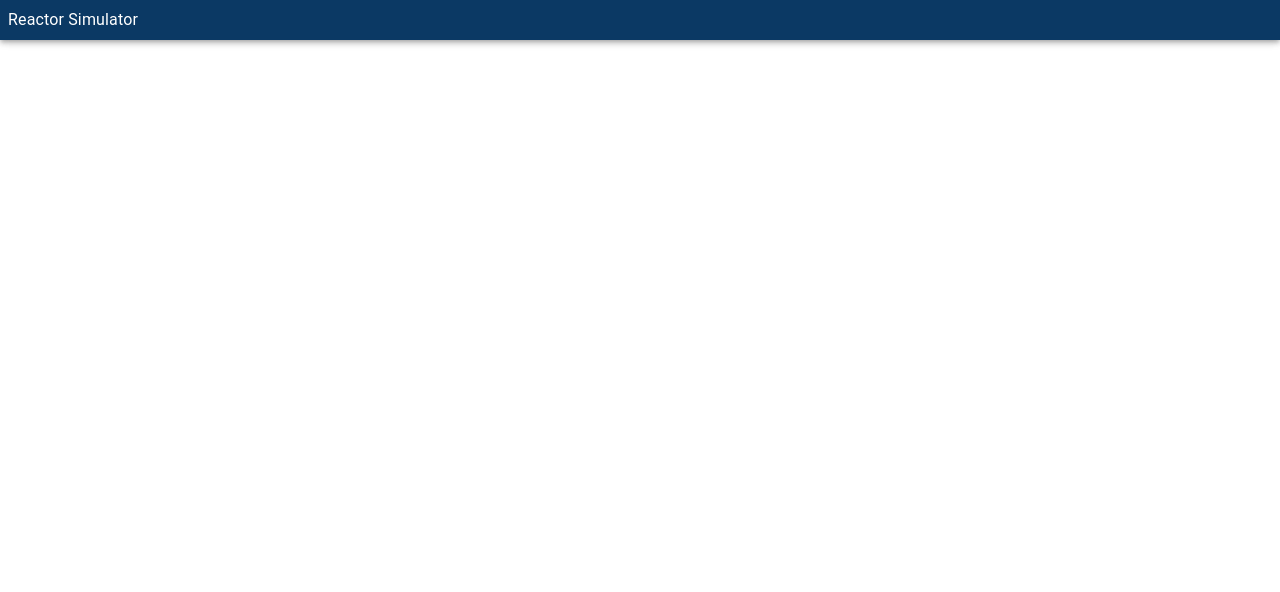
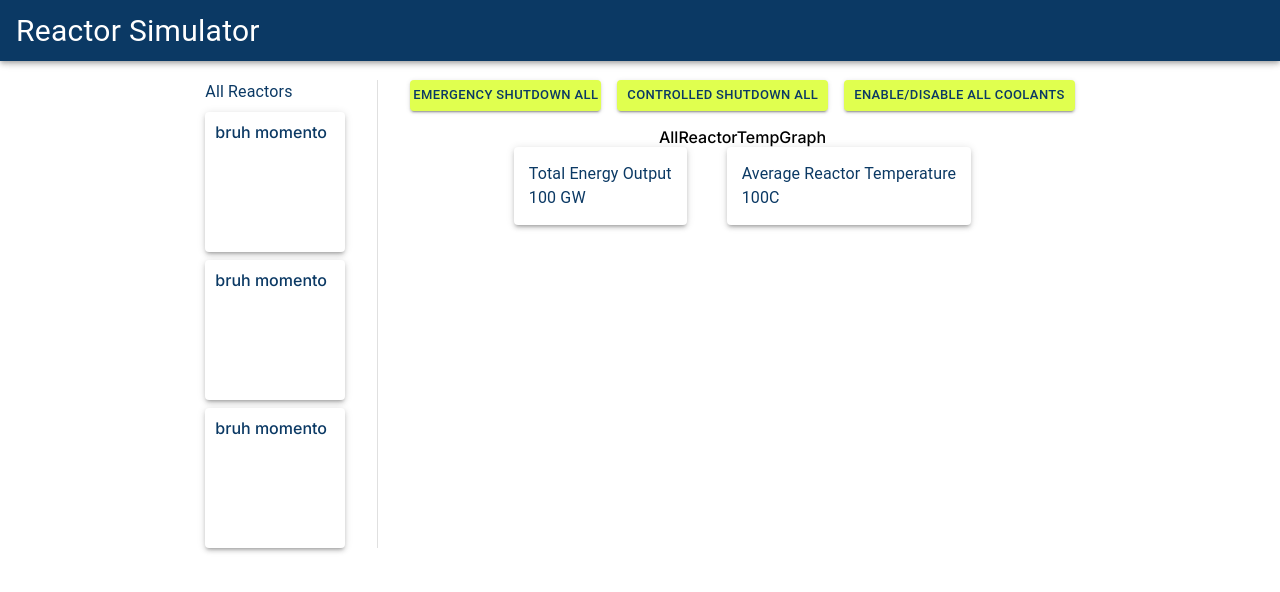
Before and after one commit to AsianTroglodyte/CPTR_456_Project_3, a React (Vite) app: page / in a window 1280 px wide. Shown: the top 592 px of the page. Built offline with nearby package versions, Linux system fonts and the light colour scheme.

Commit message:
The main dashboard's basic structure and styling is complet. Some routing is in progress for the pages of the individual reactors

```diff
--- a/package.json
+++ b/package.json
@@ -14,7 +14,8 @@
     "@emotion/styled": "^11.11.0",
     "@mui/material": "^5.14.18",
     "react": "^18.2.0",
-    "react-dom": "^18.2.0"
+    "react-dom": "^18.2.0",
+    "react-router-dom": "^5.3.4"
   },
   "devDependencies": {
     "@types/react": "^18.2.37",
--- a/src/App.jsx
+++ b/src/App.jsx
@@ -2,16 +2,28 @@ import { useState } from 'react'
 import reactLogo from './assets/react.svg'
 import viteLogo from '/vite.svg'
 import './App.css'
-import  BodyDesktop from './components/BodyDesktop'
 import AppBarDesktop from './components/AppBarDesktop'
-
+import MainDashboard from './components/MainDashboard'
+import IndividualReactor from './components/IndividualReactor'
+import {BrowserRouter as Router, Route, Switch} from "react-router-dom"
+// Please note that we will eventually create our own custom theme
+// for the time being we will be using largely inline css to style our pages
 function App() {
   const [count, setCount] = useState(0)
 
   return (
     <>
       <AppBarDesktop />
-      <BodyDesktop />
+      <Router>
+        <Switch>
+          <Route path="/">
+            <MainDashboard />
+          </Route>
+          <Route>
+            <IndividualReactor path="/IndividualReactor" />
+          </Route>
+        </Switch>
+      </Router>
       {/* <div>
         <a href="https://vitejs.dev" target="_blank">
           <img src={viteLogo} className="logo" alt="Vite logo" />
--- /dev/null
+++ b/src/components/AllReactorButtons.jsx
@@ -0,0 +1,30 @@
+import Stack from '@mui/material/Stack';
+import Button from '@mui/material/Button';
+
+const AllReactorButtons = () => {
+    return (
+        <>
+            <Stack spacing={2} direction="row">
+                <Button variant="contained" size="small"
+                style={{
+                    padding: "3px",
+                    backgroundColor: "#E0FF4F",
+                    color: "#0B3964"
+                }}>Emergency Shutdown All</Button>
+                <Button variant="contained" size="small"
+                style={{
+                    backgroundColor: "#E0FF4F",
+                    color: "#0B3964"
+                }}>Controlled Shutdown All</Button>
+                <Button variant="contained" size="small"
+                style={{
+                    backgroundColor: "#E0FF4F",
+                    color: "#0B3964"
+                }}>
+                Enable/Disable all coolants</Button>
+            </Stack>
+        </>
+    )
+}
+
+export default AllReactorButtons
--- /dev/null
+++ b/src/components/AllReactorInfo.jsx
@@ -0,0 +1,48 @@
+import Paper from "@mui/material/Paper"
+import AllReactorTempGraph from "./AllReactorTempGraph"
+import Stack from "@mui/material/Stack"
+import { Typography } from "@mui/material"
+
+const AllReactorInfo = () =>{
+    return (
+    <>
+        <Stack
+        direction="column"
+        alignItems="center"
+        spacing={3}>
+            <AllReactorTempGraph />
+
+            <Stack direction="row" spacing={5} justifyContent="center">
+                <Paper sx={{
+                    p: "15px",
+                    color: "#0B3964"
+                }}
+                elevation={3}
+                >
+                    <Typography>
+                        Total Energy Output
+                    </Typography>
+                    <Typography>
+                        100 GW
+                    </Typography>
+                </Paper>
+                <Paper sx={{
+                    p: "15px",
+                    color: "#0B3964"
+                }}
+                elevation={3}
+                >
+                    <Typography>
+                        Average Reactor Temperature
+                    </Typography>
+                    <Typography>
+                        100C
+                    </Typography>
+                </Paper>
+            </Stack>
+        </Stack>
+    </>
+    )
+}
+
+export default AllReactorInfo
--- /dev/null
+++ b/src/components/AllReactorTempGraph.jsx
@@ -0,0 +1,9 @@
+const AllReactorTempGraph = () => {
+    return (
+        <>
+        AllReactorTempGraph
+        </>
+    )
+}
+
+export default AllReactorTempGraph
--- a/src/components/AppBarDesktop.jsx
+++ b/src/components/AppBarDesktop.jsx
@@ -6,7 +6,9 @@ const AppBarDesktop = () => {
                 bgcolor: "#0B3964",
             }}>
                 <Typography sx={{
-                margin: "8px"
+                my: "8px",
+                mx: "16px",
+                fontSize: "30px"
             }}>
                 Reactor Simulator
                 </Typography>
--- a/src/components/BodyDesktop.jsx
+++ /dev/null
@@ -1,13 +0,0 @@
-const BodyDesktop = () => {
-    return (
-        <>
-            <div style={{
-                backgroundColor: "gray"
-            }}>
-                This is the body
-            </div>
-        </>
-    )
-}
-
-export default BodyDesktop
--- /dev/null
+++ b/src/components/IndividualReactor.jsx
@@ -0,0 +1,5 @@
+const IndividualReactor = () => {
+
+}
+
+export default IndividualReactor
--- /dev/null
+++ b/src/components/MainDashboard.jsx
@@ -0,0 +1,30 @@
+import { Stack, Divider, Container, Box} from "@mui/material";
+import AllReactorButtons from "./AllReactorButtons"
+import AllReactorInfo from "./AllReactorInfo"
+import ReactorListDesktop from "./ReactorListDesktop";
+import AllReactorTempGraph from "./AllReactorTempGraph";
+
+const MainDashboard = () => {
+    return (
+        <>
+            <Container>
+                    <Stack
+                    direction="row"
+                    justifyContent="center"
+                    spacing={4}
+                    divider={<Divider orientation="vertical" flexItem />}
+                    sx={{mt:"80px"}}
+                    >
+                        <ReactorListDesktop />
+
+                        <Stack direction="column" alignItems="center" spacing={2}>
+                            <AllReactorButtons />
+                            <AllReactorInfo />
+                        </Stack>
+                    </Stack>
+            </Container>
+        </>
+    )
+}
+
+export default MainDashboard
--- a/src/components/ReactorCardDesktop.jsx
+++ b/src/components/ReactorCardDesktop.jsx
@@ -1,10 +1,23 @@
-import { Card } from '@mui/material';
-const ReactorCard = () => {
+import { Paper } from '@mui/material';
+
+const ReactorCardDesktop = (props) => {
+    const {reactorName, reactorState} = props
+
     return (
         <>
-            <Card >
-
-            </Card>
+            <Paper sx={{
+                width: "120px",
+                height: "120px",
+                padding: "10px",
+                color: "#0B3964"
+                // backgroundColor: "green"
+            }}
+                elevation={3}
+            >
+                bruh momento
+            </Paper>
         </>
     )
 }
+
+export default ReactorCardDesktop
--- a/src/components/ReactorListDesktop.jsx
+++ b/src/components/ReactorListDesktop.jsx
@@ -1,7 +1,26 @@
+import { useState } from "react";
+import ReactorCardDesktop from "./ReactorCardDesktop"
+import Box from '@mui/material/Box';
+import { Stack } from "@mui/material";
+import { Typography } from "@mui/material";
+
 const ReactorListDesktop = () => {
+    const [reactorState, setReactorState] = useState("safe")
+
     return (
         <>
-
+            <Stack
+            direction= "column"
+            spacing={1}
+            alignContent="center"
+            >
+                <Typography sx={{color: "#0B3964"}}> All Reactors</Typography>
+                <ReactorCardDesktop reactorName = {"Reactor 1"}/>
+                <ReactorCardDesktop reactorName = {"Reactor 2"}/>
+                <ReactorCardDesktop reactorName = {"Reactor 3"}/>
+            </Stack>
         </>
     )
 }
+
+export default ReactorListDesktop
--- a/src/index.css
+++ b/src/index.css
@@ -1,6 +1,13 @@
-:root {
+
+@import url('https://fonts.googleapis.com/css2?family=Inter:wght@300;500;600&display=swap');
+
+* {
   margin: 0px;
   padding: 0px;
+  font-family: 'Inter', sans-serif;
+}
+
+:root {
   height: 100%;
   width: 100%;
 
@@ -13,9 +20,6 @@
 }
 
 body {
-  margin: 0px;
-  padding: 0px;
-
   display: flex;
   flex-direction: column;
   place-items: top;
@@ -39,21 +43,3 @@ body {
 button:hover {
   border-color: #646cff;
 } */
-
-button:focus,
-button:focus-visible {
-  outline: 4px auto -webkit-focus-ring-color;
-}
-
-@media (prefers-color-scheme: light) {
-  :root {
-    color: #213547;
-    background-color: #ffffff;
-  }
-  a:hover {
-    color: #747bff;
-  }
-  button {
-    background-color: #f9f9f9;
-  }
-}
```
Also changed, not shown: 1 other file (tests, documents, lock files or other folders).
